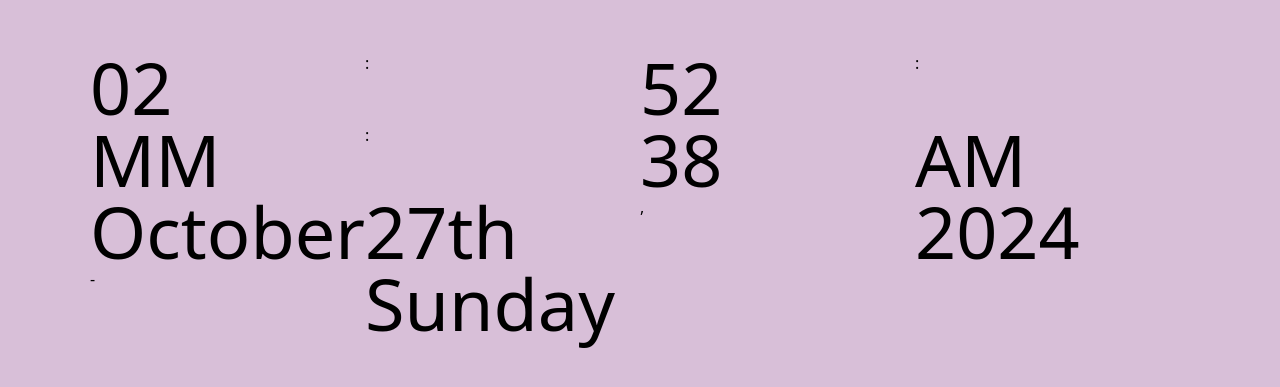
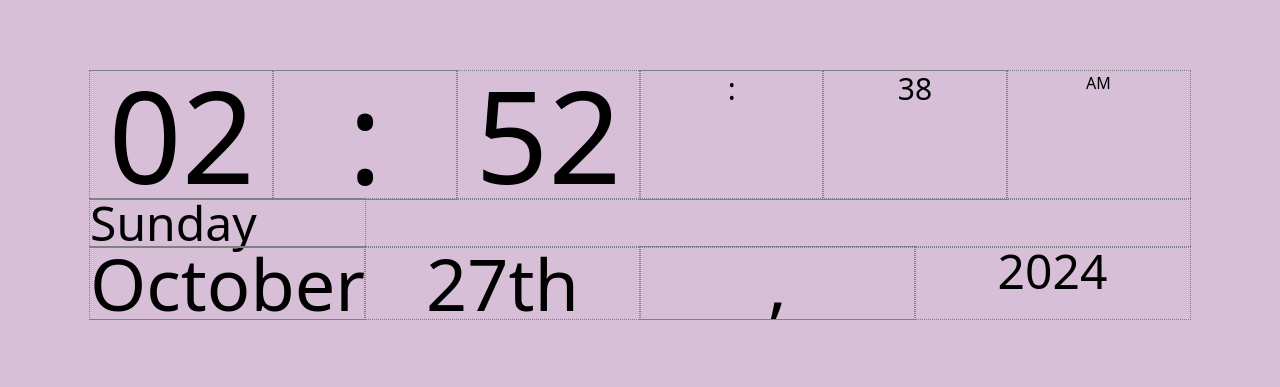
Before and after one commit to Tvor369/date-time-tailwind, a website: page public/index.html in a window 1280 px wide. Shown: the part 205-592 px from the top of the page. Drawn offline with Linux system fonts and the light colour scheme.

Commit message:
General layout idea for the display

```diff
--- a/public/index.html
+++ b/public/index.html
@@ -16,21 +16,30 @@
     <main>
 
         <!-- Time -->
-        <time class="time container mx-auto block grid lg:grid-cols-4 md:grid-cols-2">
-                <data class="hours text-7xl">HH</data> :
-                <data class="minutes text-7xl">MM</data> :
-                <data class="minutes text-7xl">MM</data> :
-                <data class="seconds text-7xl">SS</data>
-                <data class="amOrPM text-7xl">AM/PM</data>
+        <time class="time container mx-auto block grid lg:grid-cols-6 md:grid-cols-2 text-center">
+                <!-- Hours and Minutes -->
+                <data class="hours text-9xl">HH</data>
+                <data class="colon1 text-9xl"> : </data>
+                <data class="minutes text-9xl">MM</data>
+                <!-- Seconds and AM/PM -->
+                  <data class="colon2 text-3xl"> : </data>
+                  <data class="seconds text-3xl">SS</data>
+                  <data class="amOrPM text-1xl">AM/PM</data>
+
             </time>
 
+        <!-- Day -->
+        <time class="day container mx-auto block grid lg:grid-cols-4 md:grid-cols-2">
+          <data class="dayOfWeek text-5xl">SMTWTFS</data>
+        </time>
 
         <!-- Date -->
-        <time class="date container mx-auto block grid lg:grid-cols-4 md:grid-cols-2">
+        <time class="date container mx-auto block grid lg:grid-cols-4 md:grid-cols-2 text-center">
+          <!-- <data class="dayOfWeek text-5xl">SMTWTFS</data> -->
           <data class="month text-7xl">Month</data>
-          <data class="dayOfMonth text-7xl">00</data>,
-          <data class="year text-7xl">0000</data> -
-          <data class="dayOfWeek text-7xl">SMTWTFS</data>
+          <data class="dayOfMonth text-7xl">00</data>
+          <data class="comma text-7xl">, </data>
+          <data class="year text-5xl">0000</data>
         </time>
 
       </main>
--- a/src/input.css
+++ b/src/input.css
@@ -4,9 +4,9 @@
 @tailwind utilities;
 
 /* Your Awesome Styles */
-/* * {
+* {
     outline: 1px dotted gray;
-} */
+}
 
 body {
     background-color: thistle;
```
Also changed, not shown: public/style.css.
